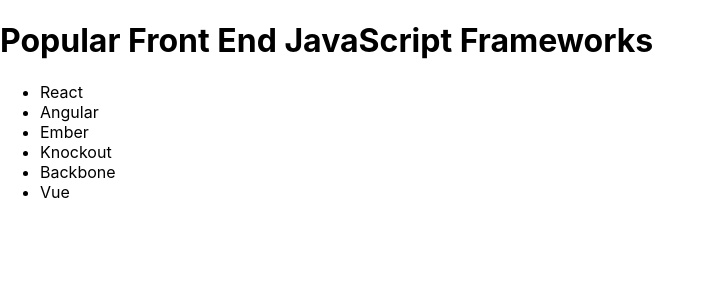
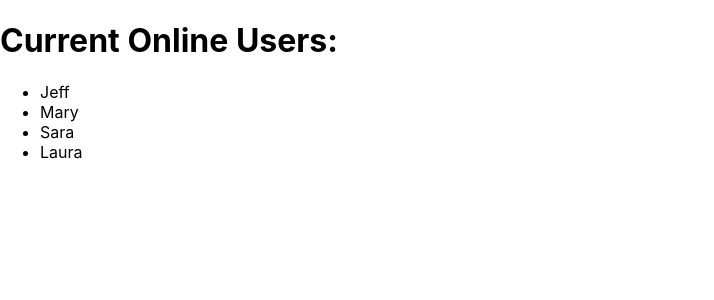
Before and after one commit to jay3272/FreeCodeCamp, a React (Create React App) app in the folder Front End Development/React/myreact/: page / in a window 1280 px wide. Shown: the top 300 px of the page, without its empty margins (0-714 px from the left). Built offline with nearby package versions, Linux system fonts and the light colour scheme.

Commit message:
使用 Array.Filter() 動態過濾數組

```diff
--- a/Front End Development/React/myreact/src/Fcc.js
+++ b/Front End Development/React/myreact/src/Fcc.js
@@ -1,32 +1,53 @@
 import React from 'react';
 
-const frontEndFrameworks = [
-  'React',
-  'Angular',
-  'Ember',
-  'Knockout',
-  'Backbone',
-  'Vue'
-];
-
-function Frameworks() {
-  const renderFrameworks = frontEndFrameworks.map((item) =>
-  <li key={item}>{item}</li>
-); // 修改這一行
-  return (
-    <div>
-      <h1>Popular Front End JavaScript Frameworks</h1>
-      <ul>
-        {renderFrameworks}
-      </ul>
-    </div>
-  );
-};
+class MyComponent extends React.Component {
+  constructor(props) {
+    super(props);
+    this.state = {
+      users: [
+        {
+          username: 'Jeff',
+          online: true
+        },
+        {
+          username: 'Alan',
+          online: false
+        },
+        {
+          username: 'Mary',
+          online: true
+        },
+        {
+          username: 'Jim',
+          online: false
+        },
+        {
+          username: 'Sara',
+          online: true
+        },
+        {
+          username: 'Laura',
+          online: true
+        }
+      ]
+    };
+  }
+  render() {
+    const usersOnline = this.state.users.filter(user => user.online === true); // change code here
+    const renderOnline = usersOnline.map(user => <li key={user.username}>{user.username}</li>); // change code here
+     return (
+      <div>
+        <h1>Current Online Users:</h1>
+        <ul>{renderOnline}</ul>
+      </div>
+    );
+  }
+}
 
 function Fcc() {
   return (
     <div>
-      <Frameworks />
+      <MyComponent />
     </div>
   );
 }
```
